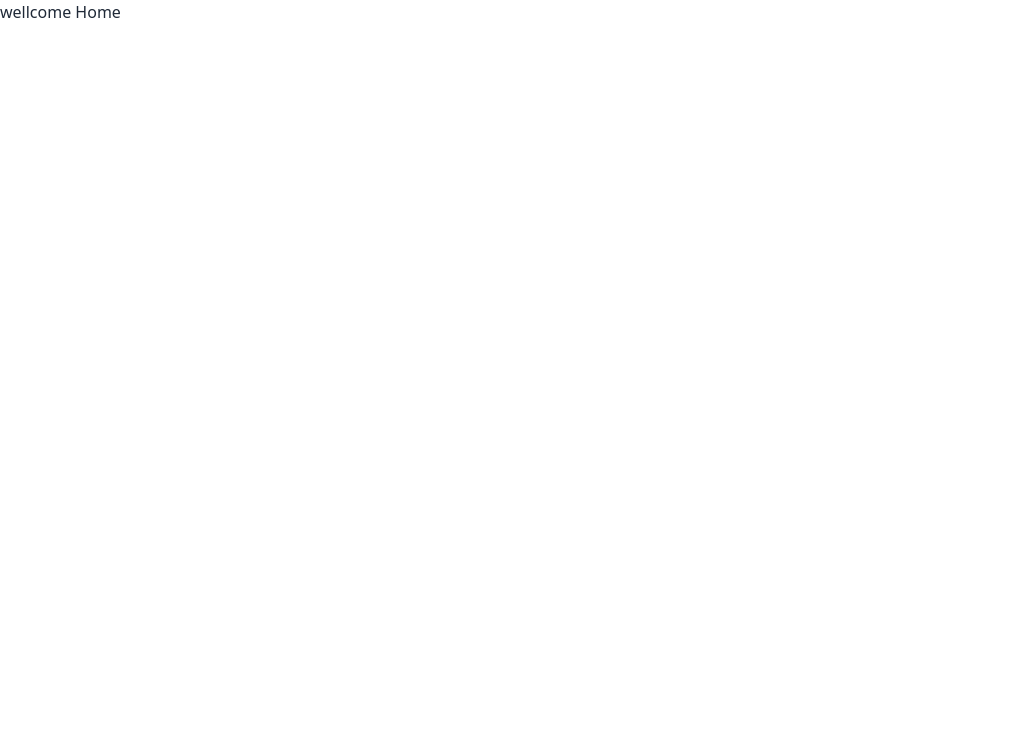
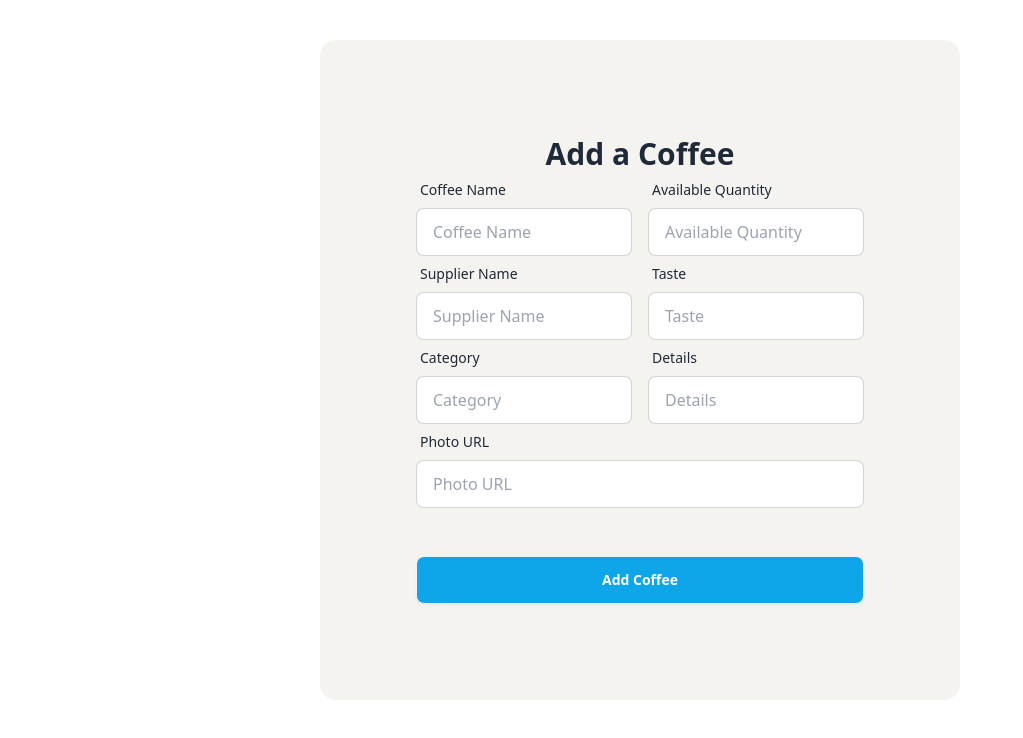
Before and after one commit to didarulZend1981/brand-client, a React (Vite) app: page / in a window 1280 px wide. Shown: the top 738 px of the page, without its empty margins (0-1023 px from the left). Built offline with nearby package versions, Linux system fonts and the light colour scheme.

Commit message:
add to product

```diff
--- /dev/null
+++ b/src/components/AddToCard/AddToCard.jsx
@@ -0,0 +1,100 @@
+
+
+const AddToCard = () => {
+  const handleAddToPost = event => {
+    //  console.log("dddar");
+    event.preventDefault();
+
+        const form = event.target;
+
+        const name = form.name.value;
+        const quantity = form.quantity.value;
+        const supplier = form.supplier.value;
+        const taste = form.taste.value;
+        const category = form.category.value;
+        const details = form.details.value;
+        const photo = form.photo.value;
+        // console.log(name,quantity);
+
+        const newCoffee = {name, quantity, supplier, taste, category, details, photo}
+        console.log(newCoffee);
+
+
+  }
+
+  return (
+    <div className="bg-[#F4F3F0] p-24 w-1/2 mx-auto rounded-2xl mt-10 mb-10">
+    <h2 className="text-3xl font-extrabold text-center">Add a Coffee</h2>
+    <form onSubmit={handleAddToPost} >
+        <div className="flex">
+            <div className="form-control md:w-1/2">
+                <label className="label">
+                    <span className="label-text">Coffee Name</span>
+                </label>
+                <label className="input-group">
+                <input type="text" name="name" placeholder="Coffee Name" className="input input-bordered w-full" />
+                </label>
+            </div>
+            <div className="form-control md:w-1/2 ml-4">
+                <label className="label">
+                    <span className="label-text">Available Quantity</span>
+                </label>
+                <label className="input-group">
+                <input type="text" name="quantity" placeholder="Available Quantity" className="input input-bordered w-full" />
+                </label>
+            </div>
+        </div>
+
+        <div className="flex">
+            <div className="form-control md:w-1/2">
+                <label className="label">
+                <span className="label-text">Supplier Name</span>
+                </label>
+                <label className="input-group">
+                <input type="text" name="supplier" placeholder="Supplier Name" className="input input-bordered w-full" />
+                </label>
+            </div>
+            <div className="form-control md:w-1/2 ml-4">
+                <label className="label">
+                <span className="label-text">Taste</span>
+                </label>
+                <label className="input-group">
+                <input type="text" name="taste" placeholder="Taste" className="input input-bordered w-full" />
+                </label>
+            </div>
+        </div>
+        <div className="flex">
+            <div className="form-control md:w-1/2">
+                <label className="label">
+                <span className="label-text">Category</span>
+                </label>
+                <label className="input-group">
+                <input type="text" name="category" placeholder="Category" className="input input-bordered w-full" />
+                </label>
+            </div>
+            <div className="form-control md:w-1/2 ml-4">
+                <label className="label">
+                    <span className="label-text">Details</span>
+                </label>
+                <label className="input-group">
+                <input type="text" name="details" placeholder="Details" className="input input-bordered w-full" />
+                </label>
+            </div>
+        </div>
+        <div className="mb-8">
+                    <div className="form-control w-full">
+                        <label className="label">
+                            <span className="label-text">Photo URL</span>
+                        </label>
+                        <label className="input-group">
+                            <input type="text" name="photo" placeholder="Photo URL" className="input input-bordered w-full" />
+                        </label>
+                    </div>
+                </div>
+        <input type="submit" value="Add Coffee" className="btn btn-black bg-sky-500 text-[white] hover:bg-sky-700 w-full mt-4"/>
+    </form>
+</div>
+  );
+};
+
+export default AddToCard;
--- a/src/pages/Home/Home.jsx
+++ b/src/pages/Home/Home.jsx
@@ -1,9 +1,10 @@
+import AddToCard from "../../components/AddToCard/AddToCard";
 
 
 const Home = () => {
   return (
     <div>
-      <h2>wellcome Home</h2>
+      <AddToCard></AddToCard>
     </div>
   );
 };
```
